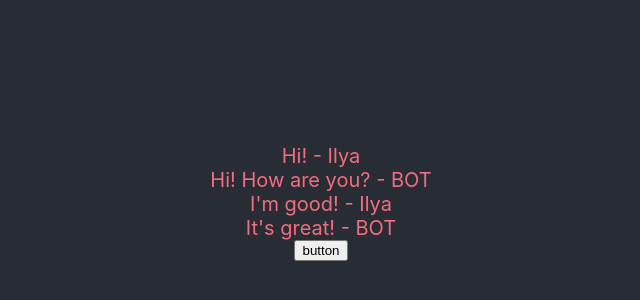
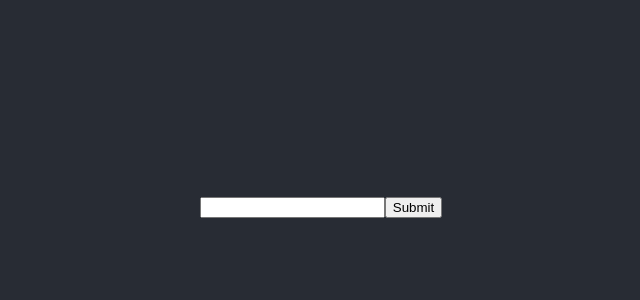
Before and after one commit to Mercique/React-app, a React (Create React App) app: page / in a window 1280 px wide. Shown: the part 198-498 px from the top of the page, without its empty margins (319-959 px from the left). Built offline with nearby package versions, Linux system fonts and the light colour scheme.

Commit message:
Completed task2

```diff
--- a/src/App.js
+++ b/src/App.js
@@ -1,26 +1,33 @@
 import "./App.css";
 import { Message } from "./components/Message/message";
+import { Form } from "./components/Form/form";
 import { useState } from "react";
+import { useEffect } from "react/cjs/react.development";
 
 function App() {
-  const [messageList, setMessageList] = useState([
-    { text: "Hi!", author: "Ilya" },
-    { text: "Hi! How are you?", author: "BOT" },
-    { text: "I'm good!", author: "Ilya" },
-    { text: "It's great!", author: "BOT" },
-  ]);
+  const [messageList, setMessageList] = useState([]);
 
   const handleAddMessage = (text) => {
     setMessageList((prevMessageList) => [...prevMessageList, text]);
   };
 
+  useEffect(() => {
+    if (messageList[messageList.length - 1] === undefined) {
+      return;
+    } else if (messageList[messageList.length - 1].author === "Ilya") {
+      setTimeout(() => {
+        handleAddMessage({text: "Hi! I'm robot!", author: "BOT"});
+      }, 1500);
+    }
+  }, [messageList]);
+
   return (
     <div className="App">
       <header className="App-header">
-        {messageList.map((text) => (
-          <Message message = {text} />
+        {messageList.map((text, idx) => (
+          <Message message = {text} key={idx}/>
         ))}
-        <button type="button" onSubmit={handleAddMessage}>button</button>
+        <Form onSubmit={handleAddMessage} />
       </header>
     </div>
   );
--- /dev/null
+++ b/src/components/Form/form.js
@@ -0,0 +1,21 @@
+import { useState } from "react";
+
+export const Form = ({ onSubmit }) => {
+  const [value, setValue] = useState("");
+
+  const handleChange = (e) => {
+    setValue(e.target.value);
+  };
+
+  const handleSubmit = (e) => {
+    e.preventDefault();
+    onSubmit({text: value, author: "Ilya"});
+  };
+
+  return (
+    <form onSubmit={handleSubmit}>
+      <input value={value} onChange={handleChange} type="text" />
+      <input type="submit" />
+    </form>
+  );
+};
--- a/src/components/Message/message.js
+++ b/src/components/Message/message.js
@@ -2,8 +2,6 @@ import "./message.sass";
 
 export const Message = ({ message }) => {
   return (
-    <div className="react">
-      <span className="react__title-user">{ message.text } - { message.author }</span>
-    </div>
+    <span className="App-header-text">{ message.text } - { message.author }</span>
   );
 };
--- a/src/components/Message/message.sass
+++ b/src/components/Message/message.sass
@@ -1,4 +1,3 @@
-.react
+.App-header-text
   font-size: 20px
-  &__title-user
-    color: #f16d7f
+  color: #f16d7f
```
